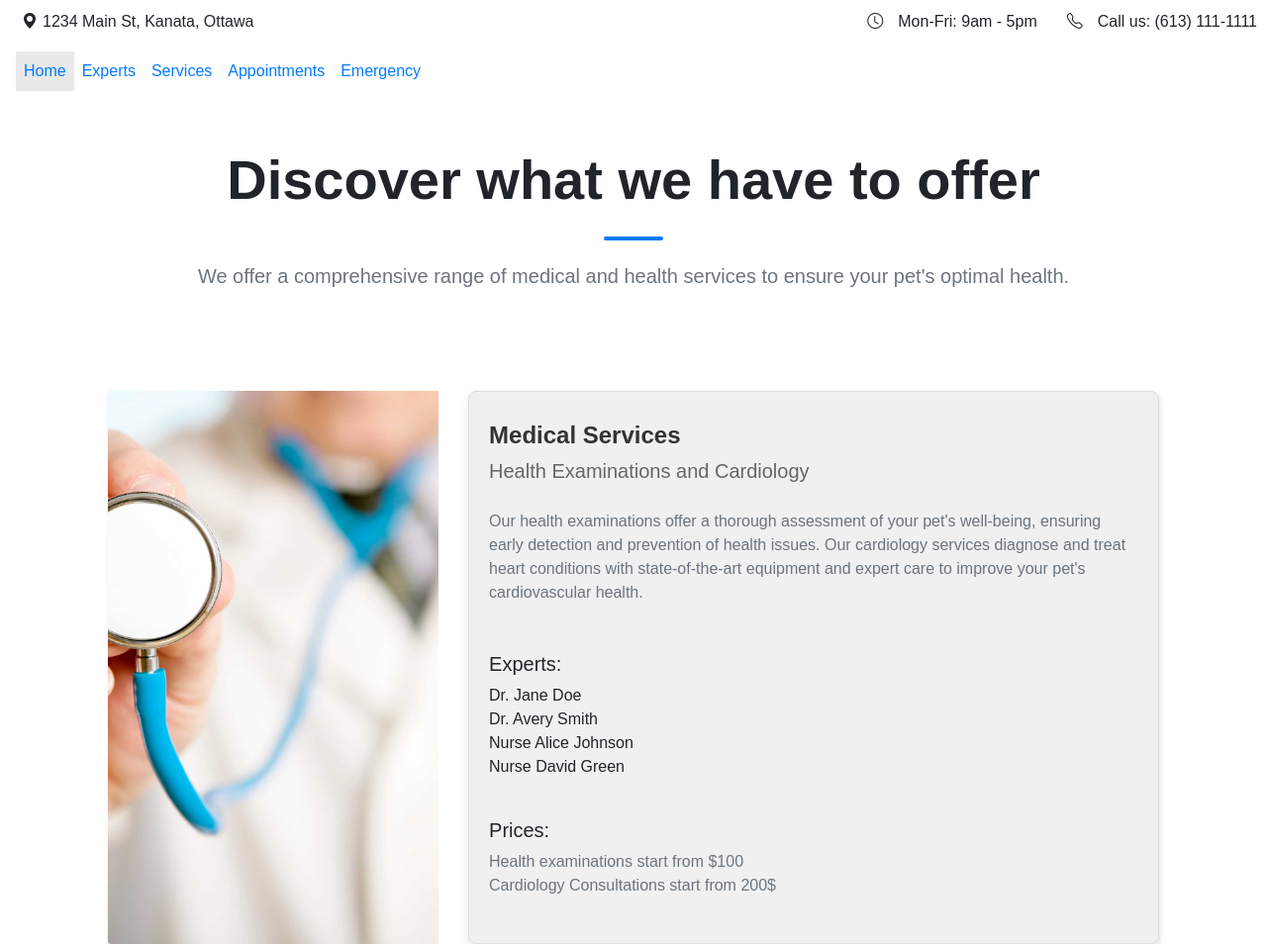
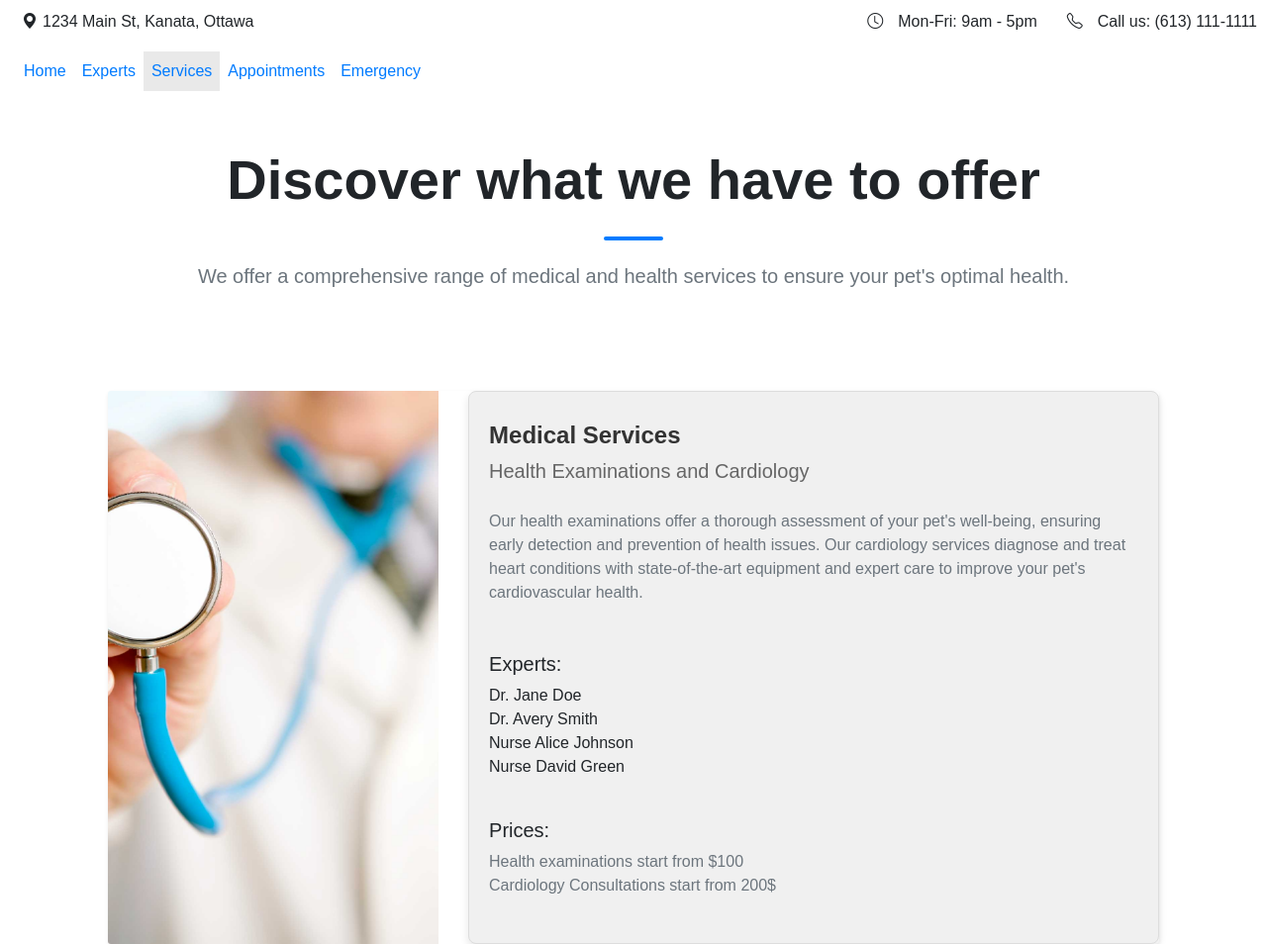
Before and after one commit to miapartington/MiaPartington.github.io, a plain HTML site: page Services.html in a window 1280 px wide. Shown: the top 954 px of the page at 99% size. Drawn offline with nearby package versions, Linux system fonts and the light colour scheme.

Commit message:
Update Services.html

```diff
--- a/Services.html
+++ b/Services.html
@@ -36,13 +36,13 @@
       <div class="container-xxl">
           <ul class="navbar-nav">
             <li class="nav-item">
-              <a class="nav-link active" aria-current="page" href="index.html">Home</a>
+              <a class="nav-link" aria-current="page" href="index.html">Home</a>
             </li>
             <li class="nav-item">
               <a class="nav-link" aria-current="page" href="Experts.html">Experts</a>
             </li>
             <li class="nav-item">
-              <a class="nav-link" href="Services.html">Services</a>
+              <a class="nav-link active" href="Services.html">Services</a>
             </li>
             <li class="nav-item">
               <a class="nav-link" href="Appt.html">
```
